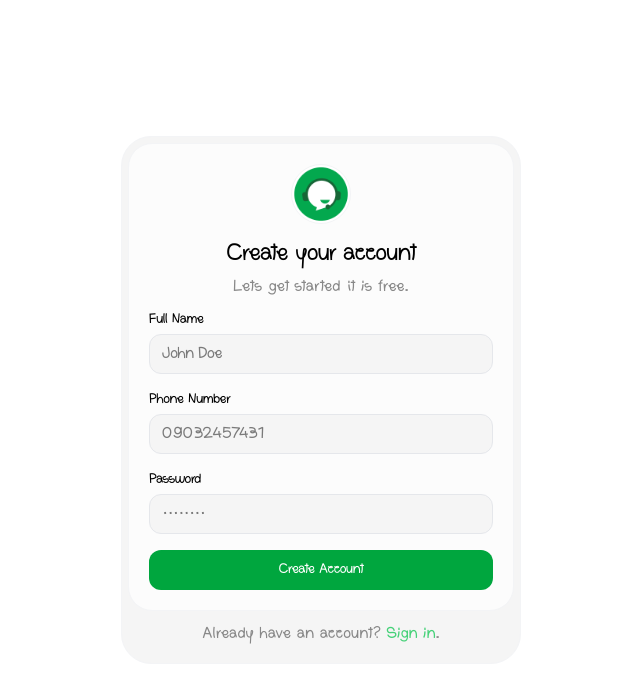
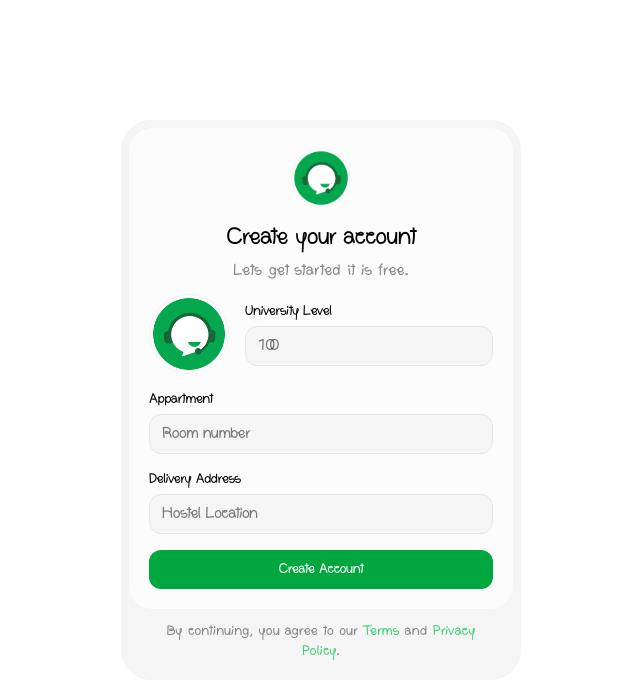
Before and after one commit to augustinegodwin/beegee, a Next.js app: page /sign-up in a window 1280 px wide. Shown: the top 694 px of the page, without its empty margins (319-959 px from the left). Built offline with nearby package versions, Linux system fonts and the light colour scheme.

Commit message:
made some updates on the form

```diff
--- a/app/(auth)/sign-in/page.tsx
+++ b/app/(auth)/sign-in/page.tsx
@@ -38,7 +38,7 @@ export default function Page() {
             </div>
         </div>
         <div className="py-3 flex justify-center">
-            <p className="leading-body title-font track-body font-medium text-(--secondary)">Don't have an account? <Link href={"/sign-up"} className="link-style">Sign up</Link>.</p>
+            <p className="leading-body text-sm title-font track-body font-medium text-(--secondary)">Don't have an account? <Link href={"/sign-up"} className="link-style">Sign up</Link>.</p>
         </div>
       </div>
     </div>
--- a/app/(auth)/sign-up/page.tsx
+++ b/app/(auth)/sign-up/page.tsx
@@ -19,7 +19,7 @@ export default function Page() {
             <div className="w-full flex justify-center pt-5 flex-col items-center px-5 gap-3">
                 <h3 className=' title-font text-(--primary) text-2xl tracking-body leading-5'>Create your account</h3>
                 <p className="leading-body text-center title-font track-body font-medium text-(--secondary)">Lets get started it is free.</p>
-                <form className="w-full flex-col flex gap-4">
+                {/* <form className="w-full flex-col flex gap-4">
                     <div className="w-full flex flex-col gap-1">
                         <label className="text-sm title-font tracking-body text-black font-medium ">Full Name</label>
                         <Input
@@ -43,11 +43,49 @@ export default function Page() {
                         />
                     </div>
                     <AuthButton/>
+                </form> */}
+                <form className="w-full flex-col flex gap-4">
+                    <div className="w-full flex-row flex gap-4 items-center">
+                        <div className="w-fit flex flex-col gap-1 justify-start">
+                        {/* <label className="text-sm title-font tracking-body text-black font-medium ">Profile Image</label> */}
+                        <div className="size-20 rounded-full border border-gray-100">
+                            <Image
+                                className="size-full"
+                                alt="logo"
+                                src={logo}
+                            />
+                        </div>
+                    </div>
+                    <div className="flex-1 flex flex-col gap-1">
+                        <label className="text-sm title-font tracking-body text-black font-medium ">University Level</label>
+                        <Input
+                            type="number"
+                            placeholder="100"
+                        />
+                    </div>
+                    </div>
+                    <div className="w-full flex flex-col gap-1">
+                        <label className="text-sm title-font tracking-body text-black font-medium ">Appartment</label>
+                        <Input
+                            type="text"
+                            placeholder="Room number"
+
+                        />
+                    </div>
+                    <div className="w-full flex flex-col gap-1">
+                        <label className="text-sm title-font tracking-body text-black font-medium ">Delivery Address</label>
+                        <Input
+                            type="text"
+                            placeholder="Hostel Location"
+                        />
+                    </div>
+                    <AuthButton/>
                 </form>
             </div>
         </div>
-        <div className="py-3 flex justify-center">
-            <p className="leading-body title-font track-body font-medium text-(--secondary)">Already have an account? <Link href={"/sign-in"} className="link-style">Sign in</Link>.</p>
+        <div className="py-3 px-5 flex justify-center">
+            <p className="leading-body text-sm text-center title-font track-body font-medium text-(--secondary)">By continuing, you agree to our <Link href={"/sign-in"} className="link-style">Terms</Link> and <Link href={"/sign-in"} className="link-style">Privacy Policy</Link>.</p>
+            {/* <p className="leading-body title-font track-body font-medium text-(--secondary)">Already have an account? <Link href={"/sign-in"} className="link-style">Sign in</Link>.</p> */}
         </div>
       </div>
     </div>
```
